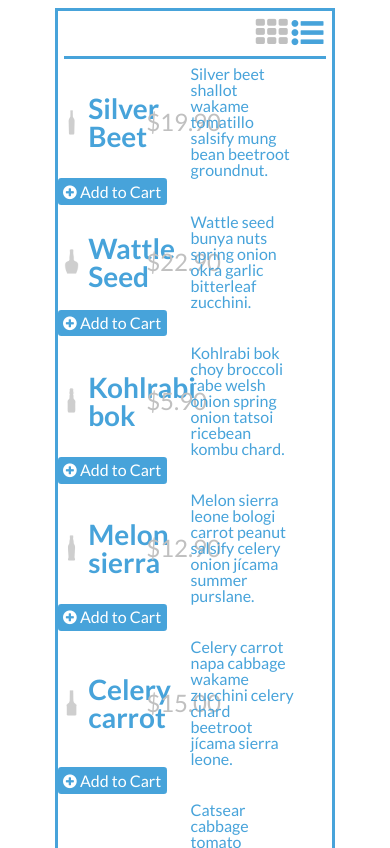
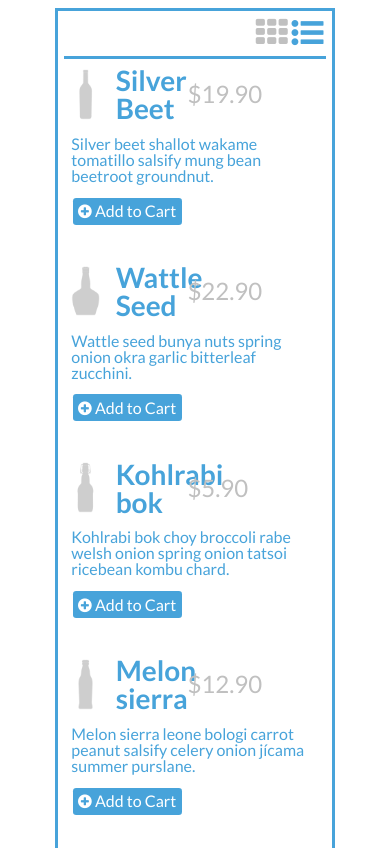
Before and after one commit to byrondevonwall/viewModeSwitch, a plain HTML site: page index.html in a window 390 px wide. Shown: the top 848 px of the page. Drawn offline with nearby package versions, Linux system fonts and the light colour scheme.

Commit message:
Add responsiveness to list view

```diff
--- a/assets/css/grid-styles.css
+++ b/assets/css/grid-styles.css
@@ -7,8 +7,8 @@ element selectors
 
 body {
   font-family: 'Lato', Calibri, Arial, sans-serif;
+}
 
-}
 
 li {
   display: inline-block;
@@ -29,6 +29,17 @@ img {
 
 a {
   color: white;
+}
+
+/*clearfix*/
+ul:before,
+ul:after {
+  content: "";
+  display: table;
+}
+
+ul:after{
+  clear: both;
 }
 
 /***************************************************************
--- a/assets/css/list-styles.css
+++ b/assets/css/list-styles.css
@@ -34,6 +34,17 @@ img {
 
 a {
   color: white;
+}
+
+/*clearfix*/
+ul:before,
+ul:after {
+  content: "";
+  display: table;
+}
+
+ul:after{
+  clear: both;
 }
 
 /***************************************************************
@@ -96,3 +107,52 @@ class selectors
 .icon:hover{
   background-color: #02639d;
 }
+
+
+/***************************************************************
+media queries
+****************************************************************/
+
+@media screen and (max-width: 75em) {
+  .details {
+    width: 30%;
+  }
+
+  .price {
+    font-size: 1.2em;
+  }
+
+  h1 {
+    font-size: 1.5em
+  }
+}
+
+@media screen and (max-width: 50em) {
+
+  .body-wrapper {
+    width: 2% 10%;
+  }
+
+  .details {
+    width: 100%;
+    padding: 5%;
+  }
+
+  h1 {
+    font-size: 1.75em;
+    width: 25%
+  }
+
+  .price {
+    font-size: 1.5em;
+    width: 20%
+  }
+
+  img {
+    width: 20%;
+  }
+
+  .icon {
+ margin: 0 15px 30px 15px;
+
+}
```
